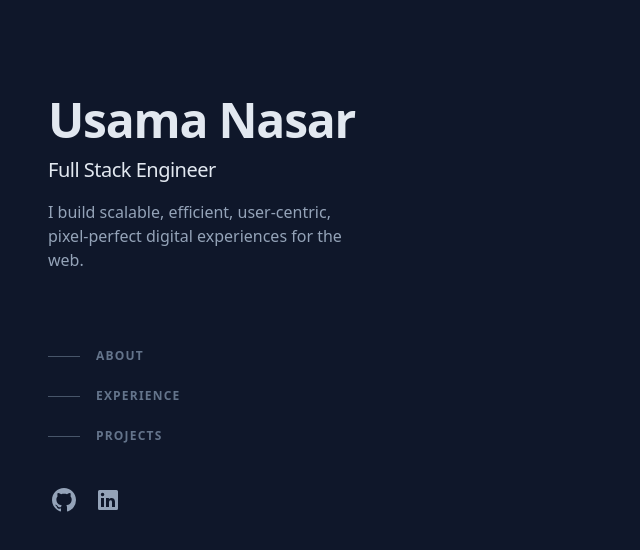
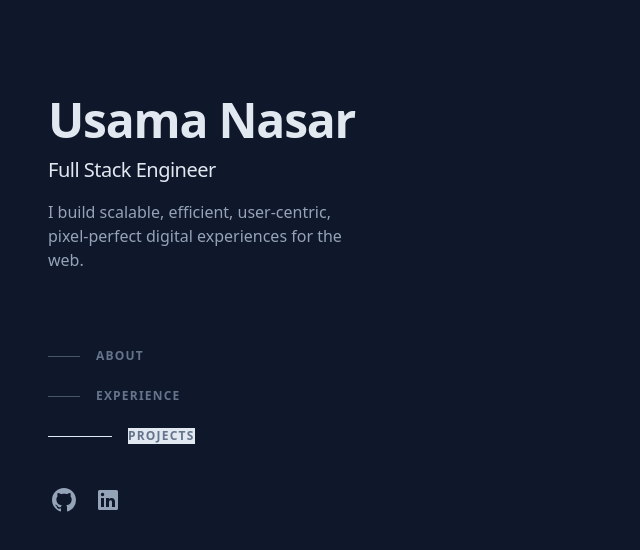
Before and after one commit to usamanasar38/usama-nasar, a Next.js app: page / in a window 1280 px wide. Shown: the top 550 px of the page, without its empty margins (0-640 px from the left). Built offline with nearby package versions, Linux system fonts and the light colour scheme.

Commit message:
style: add active style for nav links

```diff
--- a/src/app/globals.css
+++ b/src/app/globals.css
@@ -70,3 +70,12 @@ body {
     @apply bg-background text-foreground;
   }
 }
+
+
+.active .nav-indicator {
+  @apply w-16 bg-slate-200;
+}
+
+.active .nav-text {
+  @apply bg-slate-200;
+}
```
